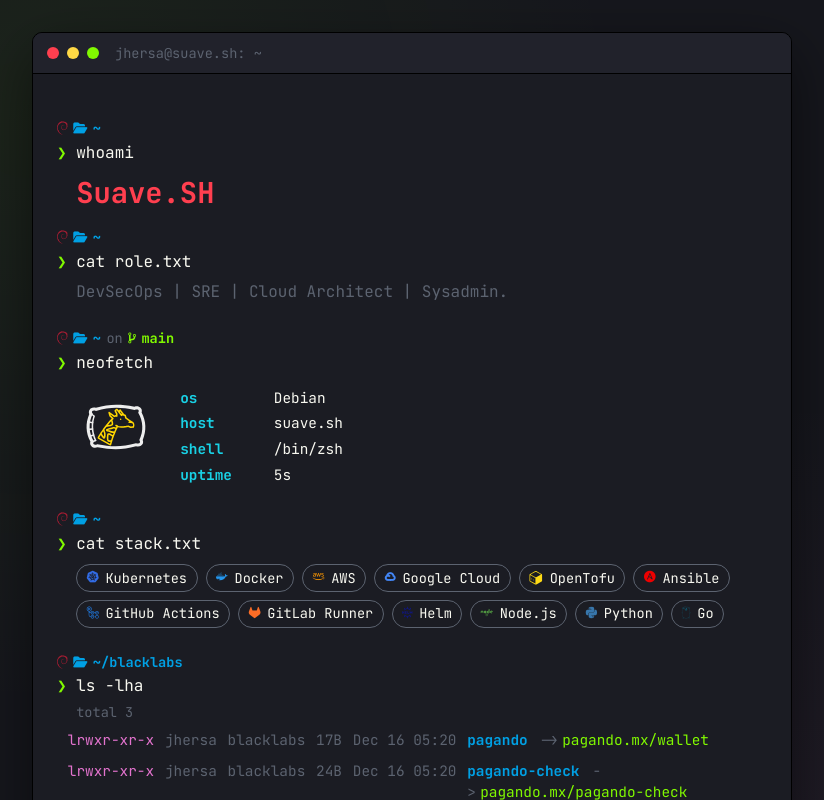
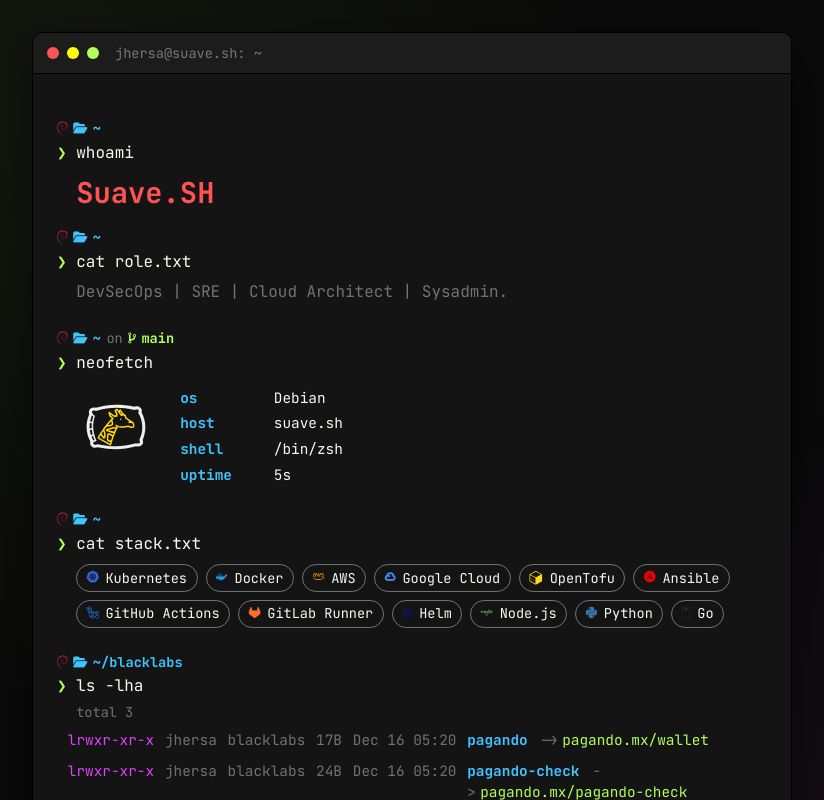
Before and after one commit to jhersa/page, a Vue app: page / in a window 1280 px wide. Shown: the top 800 px of the page, without its empty margins (228-1052 px from the left). Built offline with nearby package versions, Linux system fonts and the light colour scheme.

Commit message:
Se modifica estilo

```diff
--- a/src/style.css
+++ b/src/style.css
@@ -5,19 +5,19 @@
 }
 
 :root {
-  /* Paleta del tema "Monokai Vibrant" (github.com/dylantmarsh/monokai-vibrant) */
-  --bg: #16171d;
-  --bg-panel: #1b1c23;
-  --bg-header: #21222b;
+  /* Paleta del tema "Laetus Black" (extensión 10f.laetus, activa en VS Code) */
+  --bg: #0a0a0a;
+  --bg-panel: #141414;
+  --bg-header: #1c1c1c;
   --fg: #f8f8f0;
-  --comment: #5c6370;
-  --red: #ff3f4f;
-  --green: #81f900;
-  --yellow: #ffd945;
-  --orange: #ff9700;
-  --blue: #00a0e4;
-  --cyan: #19d1e5;
-  --magenta: #e373ce;
+  --comment: rgba(255, 255, 255, 0.4);
+  --red: #ff5252;
+  --green: #b2ff59;
+  --yellow: #ffff00;
+  --orange: #ffab40;
+  --blue: #40c4ff;
+  --cyan: #40c4ff;
+  --magenta: #e040fb;
 
   color-scheme: dark;
   color: var(--fg);
@@ -56,8 +56,8 @@
   padding: 4vh 1.25rem;
   background: var(--bg);
   background-image:
-    radial-gradient(circle at 20% 10%, rgba(129, 249, 0, 0.06), transparent 40%),
-    radial-gradient(circle at 80% 80%, rgba(227, 115, 206, 0.06), transparent 40%);
+    radial-gradient(circle at 20% 10%, rgba(178, 255, 89, 0.06), transparent 40%),
+    radial-gradient(circle at 80% 80%, rgba(224, 64, 251, 0.06), transparent 40%);
 }
 
 h1 {
```
